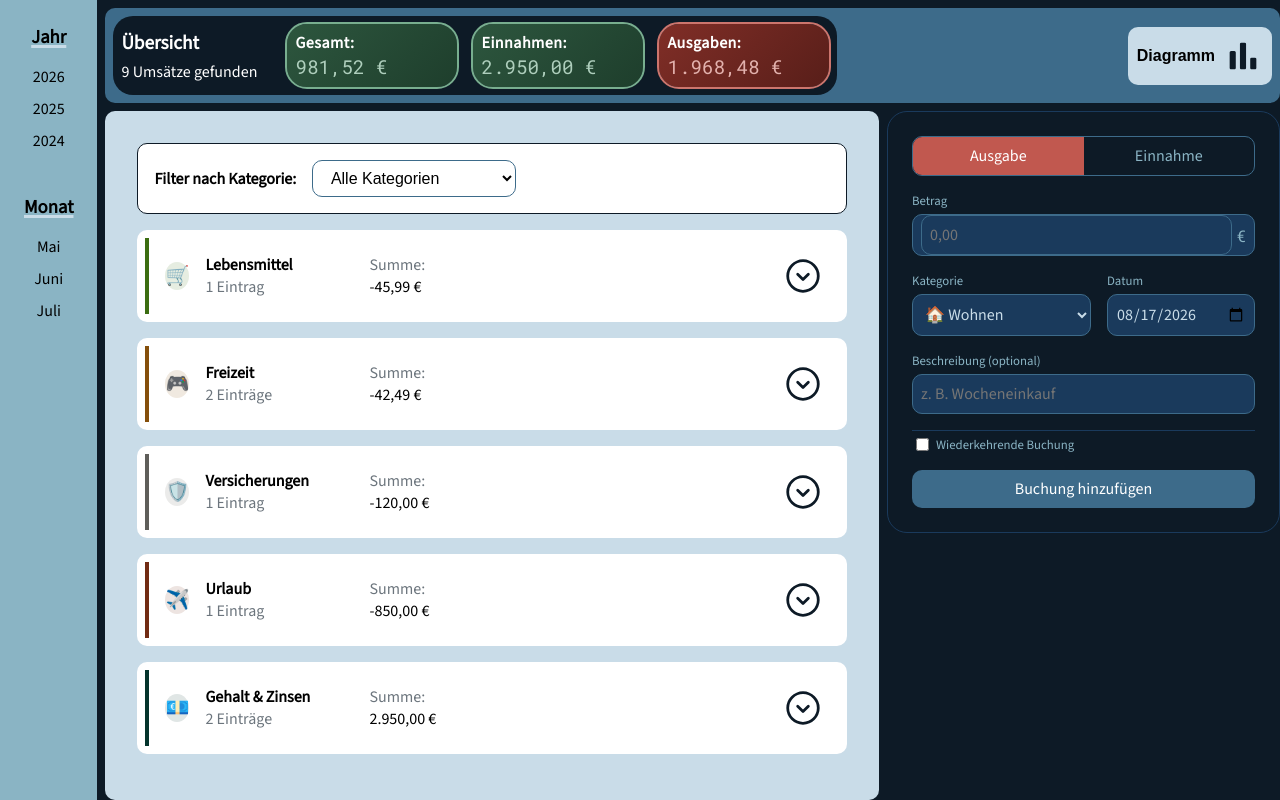
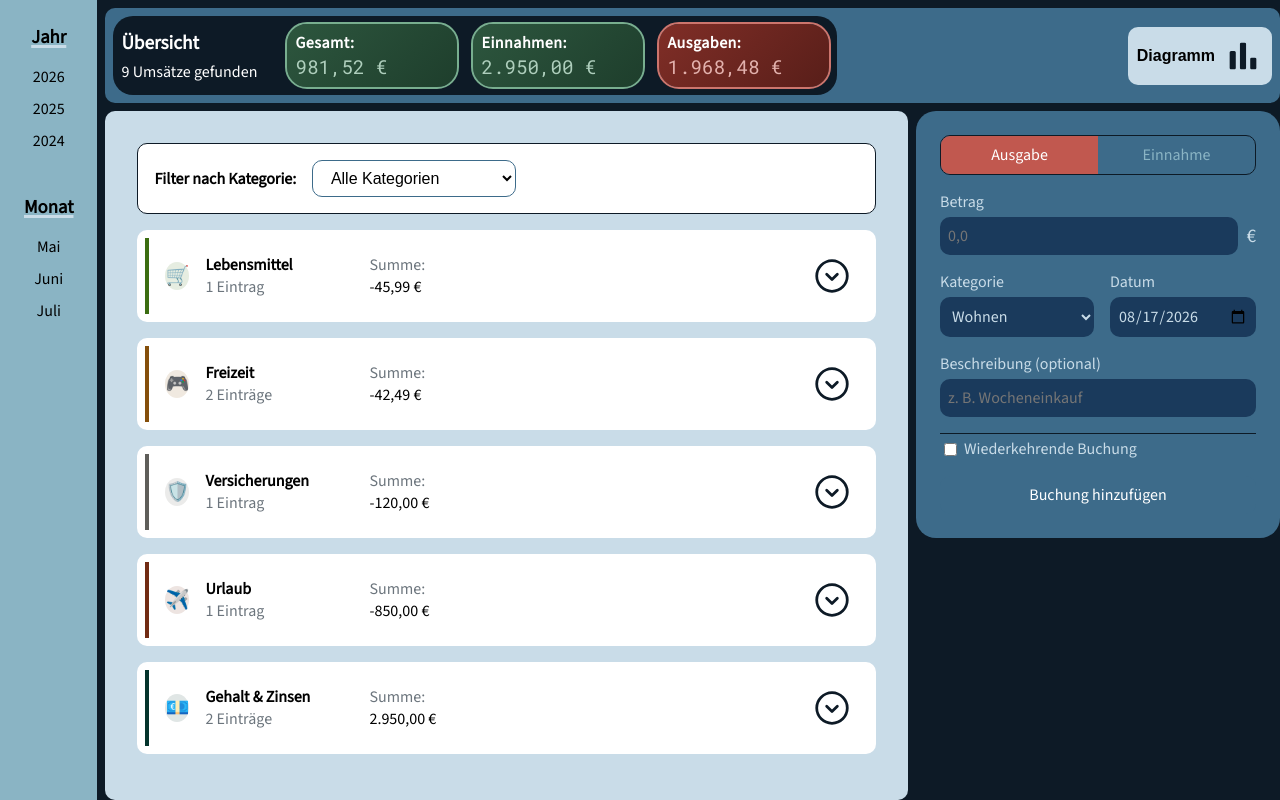
Before and after one commit to FabianP95/haushaltsbuch, a Next.js app: page / in a window 1280 px wide. Built offline with nearby package versions, Linux system fonts and the light colour scheme.

Commit message:
feat: imporved styling of addEntry element to be inline with the rest
fix: updated FormEvent to SubmitEvent

```diff
--- a/src/app/components/add-entry/add-entry.module.scss
+++ b/src/app/components/add-entry/add-entry.module.scss
@@ -1,34 +1,32 @@
 @use '../../../styles/main' as *;
 
 .addEntry {
-    display: flex;
-    flex-direction: column;
+    @include flex-center();
+    align-items: normal;
     gap: $space-md;
     max-width: 420px;
     padding: $padding-lg;
-    background-color: $palette-1;
-    border: 1px solid $palette-2;
+    background-color: $palette-3;
     border-radius: $radius-m;
     font-family: $font-text;
-    color: $palette-5;
 }
 
 .field {
-    display: flex;
-    flex-direction: column;
+    @include flex-center();
+    align-items: normal;
     gap: $space-xs;
     flex: 1;
 
     label {
-        font-size: $text-size-sm;
-        color: $palette-4;
+        font-size: $text-size-m;
+        color: $palette-5;
     }
 
     input,
     select {
         padding: $padding-sm;
         background-color: $palette-2;
-        border: 1px solid $palette-3;
+        border: none;
         border-radius: $radius-sm;
         color: $palette-5;
         font-family: $font-text;
@@ -52,18 +50,11 @@
 }
 
 .amountWrapper {
-    display: flex;
-    align-items: center;
-    gap: $space-xs;
-    background-color: $palette-2;
-    border: 1px solid $palette-3;
+    @include flex-center(row);
+    background-color: transparent;
+    border: none;
     border-radius: $radius-sm;
-    padding: 0 $padding-sm;
-
-    &:focus-within {
-        outline: 2px solid $palette-4;
-        outline-offset: 1px;
-    }
+    gap: $space-sm;
 }
 
 .amountInput {
@@ -81,8 +72,8 @@
 }
 
 .currency {
-    font-family: $font-number;
-    color: $palette-4;
+    font-size: $text-size-l;
+    color: $palette-5;
 }
 
 .submitButton {
--- a/src/app/components/add-entry/add-entry.tsx
+++ b/src/app/components/add-entry/add-entry.tsx
@@ -1,5 +1,5 @@
 "use client"
-import { useState, FormEvent } from 'react';
+import { useState, SubmitEvent } from 'react';
 import type { NewTransaction, TransactionType, RecurrenceInterval, Category } from '../../interfaces/interfaces';
 import { TypeToggle } from './toggle/toggle';
 import { RecurrenceFields } from './recurrence-field/recurrence-field';
@@ -21,7 +21,7 @@ export default function AddEntry() {
     const [recurrenceInterval, setRecurrenceInterval] = useState<RecurrenceInterval>('monatlich');
     const [recurrenceEndDate, setRecurrenceEndDate] = useState('');
 
-    const handleSubmit = (e: FormEvent) => {
+    const handleSubmit = (e: SubmitEvent) => {
         e.preventDefault();
 
         const parsedAmount = Number(amount);
@@ -58,8 +58,8 @@ export default function AddEntry() {
                         type="number"
                         inputMode="decimal"
                         min="0"
-                        step="0.01"
-                        placeholder="0,00"
+                        step="0.1"
+                        placeholder="0,0"
                         value={amount}
                         onChange={(e) => setAmount(e.target.value)}
                         className={styles.amountInput}
@@ -79,7 +79,7 @@ export default function AddEntry() {
                         required
                     >
                         {testCategories.map((c:any) => (
-                            <option key={c.id} value={c.id}>{c.icon} {c.name}</option>
+                            <option key={c.id} value={c.id}>{c.name}</option>
                         ))}
                     </select>
                 </div>
--- a/src/app/components/add-entry/recurrence-field/recurrence-field.module.scss
+++ b/src/app/components/add-entry/recurrence-field/recurrence-field.module.scss
@@ -1,19 +1,19 @@
 @use '../../../../styles/main' as *; // Pfad anpassen
 
 .recurringSection {
-    display: flex;
-    flex-direction: column;
+    @include flex-center();
+    align-items: start;
     gap: $space-sm;
     padding-top: $space-xs;
-    border-top: 1px solid $palette-2;
+    border-top: 1px solid $palette-1;
 }
 
 .checkboxRow {
     display: flex;
     align-items: center;
     gap: $space-xs;
-    font-size: $text-size-sm;
-    color: $palette-4;
+    font-size: $text-size-m;
+     color: $palette-5;
     cursor: pointer;
 }
 
@@ -28,14 +28,13 @@
 }
 
 .field {
-    display: flex;
-    flex-direction: column;
+    @include flex-center();
+    align-items: normal;
     gap: $space-xs;
-    flex: 1;
 
     label {
-        font-size: $text-size-sm;
-        color: $palette-4;
+        font-size: $text-size-m;
+        color: $palette-5;
     }
 
     input,
--- a/src/app/components/add-entry/toggle/toogle.module.scss
+++ b/src/app/components/add-entry/toggle/toogle.module.scss
@@ -2,7 +2,7 @@
 
 .typeToggle {
     display: flex;
-    border: 1px solid $palette-3;
+    border: 1px solid $palette-1;
     border-radius: $radius-sm;
     overflow: hidden;
 }
```
